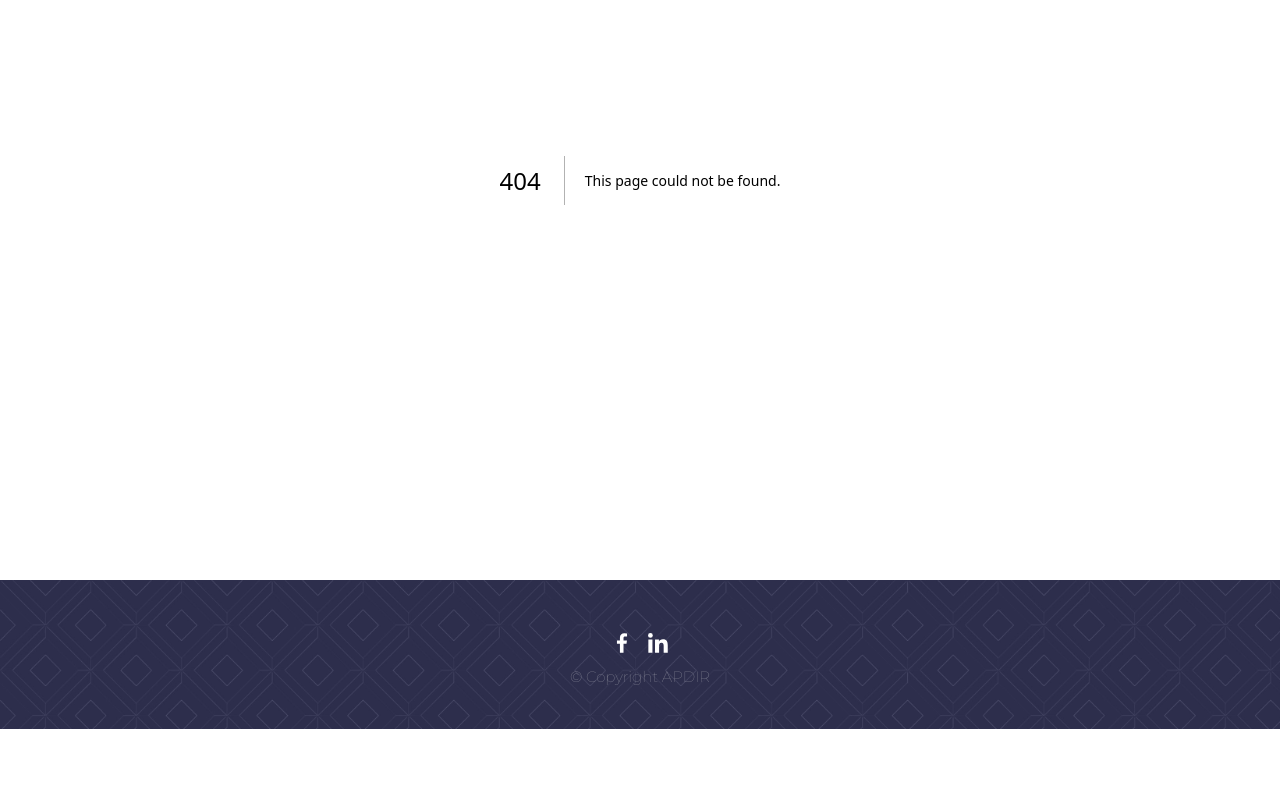
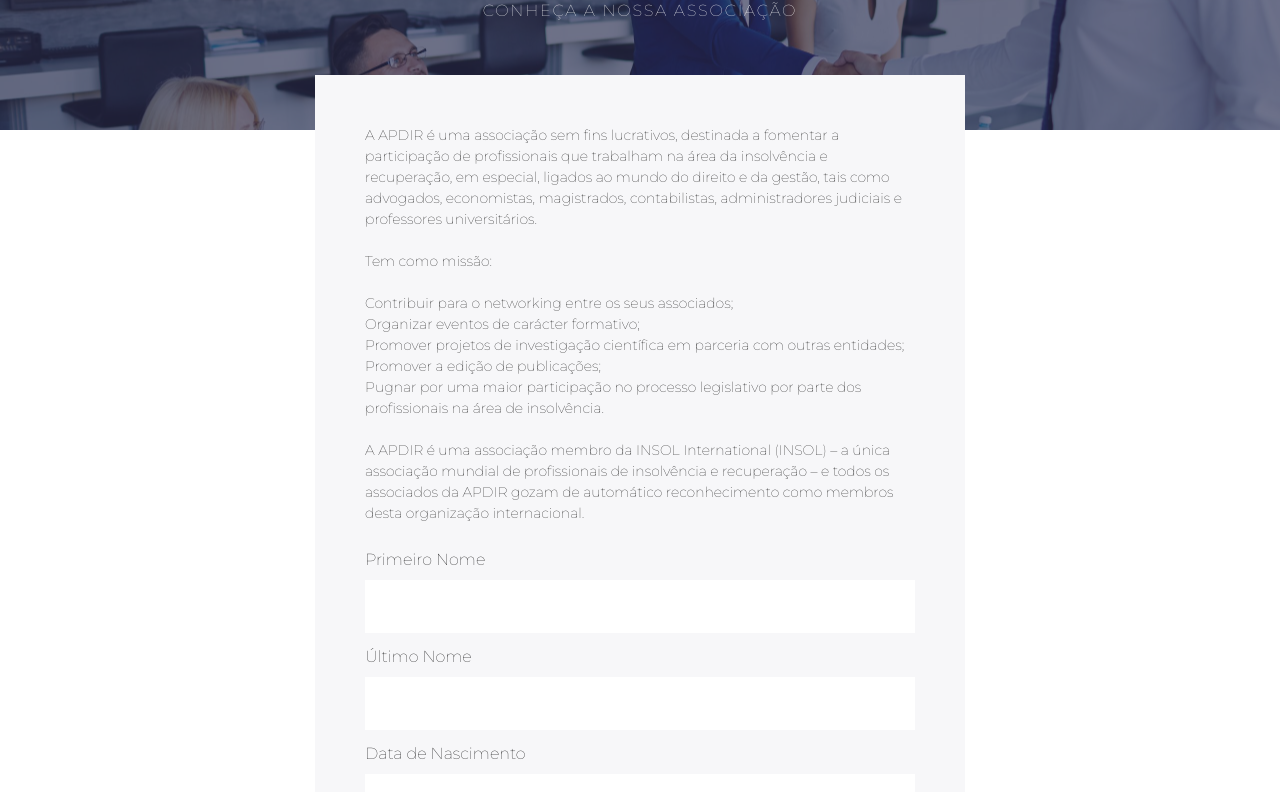
Before and after one commit to Limite-Arrojado/apdir-frontend, a Next.js app: page /inscricoes in a window 1280 px wide. Before the commit this address had no page. Shown: the part 300-1092 px from the top of the page. Before the commit the page ends 1029 px from the top, so only its background shows below. Built offline with nearby package versions, Linux system fonts and the light colour scheme.

Commit message:
added sign up page

```diff
--- /dev/null
+++ b/src/app/inscricoes/page.tsx
@@ -0,0 +1,20 @@
+import PageBanner from "@/components/PageBanner";
+import Content from "@/components/signup/Content";
+
+const signup = async () => {
+  const { default: banner } = await import("assets/successful-partnership.jpg");
+
+  return (
+    <>
+      <PageBanner
+        image={banner}
+        title="Inscrição"
+        subtitle="CONHEÇA A NOSSA ASSOCIAÇÃO"
+        overlay
+      />
+      <Content />
+    </>
+  );
+};
+
+export default signup;
--- a/src/components/NormalInput.tsx
+++ b/src/components/NormalInput.tsx
@@ -4,25 +4,33 @@
   placeholder?: string;
   defaultValue?: string;
   fullWith?: boolean;
+  name?: string;
+  label?: string;
+  type?: string;
 }
 
 const NormalInput = (props: INormalInput) => {
-  const { placeholder, defaultValue, fullWith } = props;
+  const { placeholder, defaultValue, fullWith, label, name, type } = props;
 
   return (
+    <>
+      {!!label && <label htmlFor={name}>{label}</label>}
       <input
+        type={type}
+        name={name}
         className={clsx(
           "bg-white appearance-none outline-0	",
           "text-[14px] text-[#7a7a7a]",
           {
             "w-full": fullWith,
           },
-        "py-4 px-[1rem] mb-3",
+          "py-4 px-[1rem] mb-3 mt-2",
           "focus:border-[1px] focus:border-solid"
         )}
         placeholder={placeholder}
         value={defaultValue}
       />
+    </>
   );
 };
 
--- a/src/components/TextArea.tsx
+++ b/src/components/TextArea.tsx
@@ -2,9 +2,11 @@
 import { INormalInput } from "./NormalInput";
 
 const TextArea = (props: INormalInput) => {
-  const { placeholder, defaultValue, fullWith } = props;
+  const { placeholder, defaultValue, fullWith, label, name } = props;
 
   return (
+    <>
+      <label>{label}</label>
       <textarea
         className={clsx(
           "bg-white appearance-none outline-0	",
@@ -12,12 +14,13 @@
           {
             "w-full": fullWith,
           },
-        "py-4 px-[1rem] mb-3",
+          "py-4 px-[1rem] mb-3 mt-2",
           "focus:border-[1px] focus:border-solid"
         )}
         placeholder={placeholder}
         value={defaultValue}
       />
+    </>
   );
 };
 
--- /dev/null
+++ b/src/components/signup/Content.tsx
@@ -0,0 +1,61 @@
+import clsx from "clsx";
+import NormalInput from "../NormalInput";
+import TextArea from "../TextArea";
+import CheckBox from "../CheckBox";
+import Button from "../Button";
+
+const Content = () => {
+  const SignUpText = `A APDIR é uma associação sem fins lucrativos, destinada a fomentar a participação de profissionais que trabalham na área da insolvência e recuperação, em especial, ligados ao mundo do direito e da gestão, tais como advogados, economistas, magistrados, contabilistas, administradores judiciais e professores universitários.
+
+    Tem como missão:
+
+    Contribuir para o networking entre os seus associados;
+    Organizar eventos de carácter formativo;
+    Promover projetos de investigação científica em parceria com outras entidades;
+    Promover a edição de publicações;
+    Pugnar por uma maior participação no processo legislativo por parte dos profissionais na área de insolvência.
+
+    A APDIR é uma associação membro da INSOL International (INSOL) – a única associação mundial de profissionais de insolvência e recuperação – e todos os associados da APDIR gozam de automático reconhecimento como membros desta organização internacional.`;
+
+  return (
+    <div className={clsx("w-full", "flex justify-center", "md:pb-[100px]")}>
+      <div
+        className={clsx(
+          "max-w-[650px] w-full md:mt-[-55px] p-[50px] z-50",
+          "bg-[#F7F7F9]"
+        )}
+      >
+        <div className={clsx("whitespace-pre-line", "text-[14px]")}>
+          {SignUpText}
+        </div>
+        <form className={clsx("mt-6")}>
+          <NormalInput label="Primeiro Nome" fullWith />
+          <NormalInput label="Último Nome" fullWith />
+          <NormalInput type="date" label="Data de Nascimento" fullWith />
+          <NormalInput label="Profissão" fullWith />
+          <NormalInput label="Nº de Contribuinte" fullWith />
+          <NormalInput label="Telefone" fullWith />
+          <NormalInput label="Email" fullWith />
+          <TextArea label="Morada" fullWith />
+          <div className={"mb-8"}>
+            {<CheckBox />}
+            <span>
+              Autorizo a recolha e tratamento dos dados pessoais supra, com
+              vista a assegurar o normal funcionamento da APDIR na sua relação
+              com os Associados, designadamente para efeitos de divulgação de
+              iniciativas no respectivo âmbito de actividade;
+            </span>
+            <p className={"mt-4"}>
+              * A APDIR assegura ao signatário o direito de, a todo o tempo,
+              requerer a actualização dos dados ora facultados e bem assim a sua
+              remoção.
+            </p>
+          </div>
+          <Button text="Submeter" />
+        </form>
+      </div>
+    </div>
+  );
+};
+
+export default Content;
```
Also changed, not shown: public/successful-partnership.jpg (added). Lines whose indentation alone changed are shown as unchanged.
